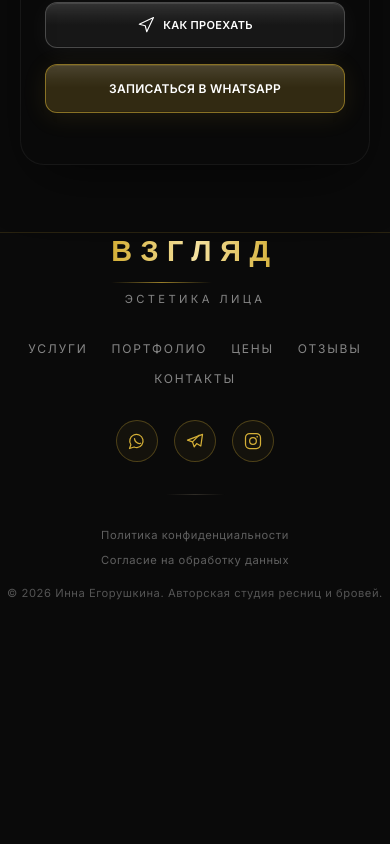
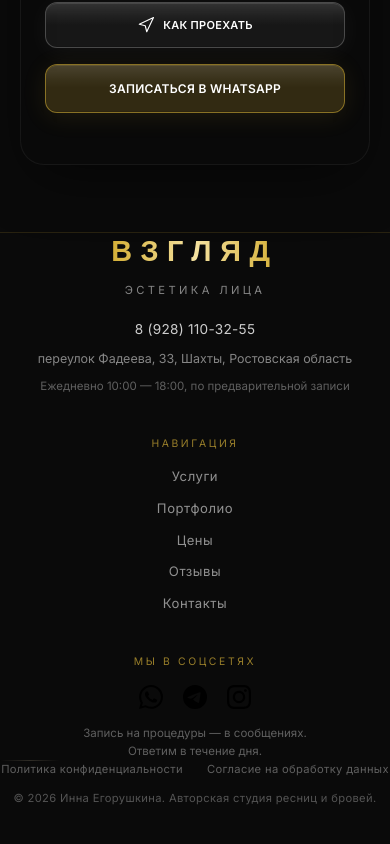
Before and after one commit to GautamaBTC/ProjectBot, a React (Vite) app: page / in a window 390 px wide. Shown: the part 6505-7349 px from the top of the page. Before the commit the page ends 7155 px from the top, so only its background shows below. Built offline with nearby package versions, Linux system fonts and the light colour scheme; a web font is replaced by a local one.

Commit message:
Redesign footer: 3-col layout, brand social icons (simple-icons), contacts, reveal anim

```diff
--- a/src/components/sections/Footer.tsx
+++ b/src/components/sections/Footer.tsx
@@ -1,5 +1,9 @@
 import Divider from '../ui/Divider';
 import { CONTACTS } from '../../lib/constants';
+import ScrollDirectionReveal from '../ScrollDirectionReveal';
+
+// Brand-иконки (премиальные, ровные контуры) — simple-icons
+import { siWhatsapp, siTelegram, siInstagram } from 'simple-icons';
 
 const NAV_LINKS = [
   { label: 'Услуги', href: '#services' },
@@ -14,51 +18,44 @@ const LEGAL_LINKS = [
   { label: 'Согласие на обработку данных', href: '/consent.html' },
 ];
 
-// Кастомные SVG-иконки в едином outline-стиле (как в Contact, план 9.3)
-const IconWhatsApp = ({ size = 20 }: { size?: number }) => (
-  <svg width={size} height={size} viewBox="0 0 24 24" fill="none" stroke="currentColor" strokeWidth={1.5} strokeLinecap="round" strokeLinejoin="round">
-    <path d="M3 21l1.65-4.5A8 8 0 1 1 12 20a8 8 0 0 1-3.5-.8L3 21z" />
-    <path d="M9 9c0 3 3 6 6 6 .5 0 .9-.1 1.3-.3" />
-  </svg>
+// Точные brand-иконки (без кружков-рамок). Цвет задаётся через currentColor.
+const SOCIALS = [
+  { key: 'whatsapp', label: 'WhatsApp', href: `https://wa.me/${CONTACTS.whatsapp}`, icon: siWhatsapp },
+  { key: 'telegram', label: 'Telegram', href: 'https://t.me/inna_egorushkina', icon: siTelegram },
+  { key: 'instagram', label: 'Instagram', href: 'https://instagram.com/inna.egorushkina', icon: siInstagram },
+];
+
+const gold = '#d4af37';
+
+// Рендер brand-SVG (simple-icons) с нужным цветом
+function BrandIcon({ svg, size = 22 }: { svg: string; size?: number }) {
+  return (
+    <span
+      aria-hidden
+      style={{ width: size, height: size, display: 'inline-flex', color: 'currentColor' }}
+      dangerouslySetInnerHTML={{ __html: svg.replace(/width="[^"]*"/, '').replace(/height="[^"]*"/, '') }}
+    />
   );
-
-const IconTelegram = ({ size = 20 }: { size?: number }) => (
-  <svg width={size} height={size} viewBox="0 0 24 24" fill="none" stroke="currentColor" strokeWidth={1.5} strokeLinecap="round" strokeLinejoin="round">
-    <path d="M21 4L3 11l6 2 2 6 3-4 5 3z" />
-    <path d="M9 13l8-8" />
-  </svg>
-);
-
-const IconInstagram = ({ size = 20 }: { size?: number }) => (
-  <svg width={size} height={size} viewBox="0 0 24 24" fill="none" stroke="currentColor" strokeWidth={1.5} strokeLinecap="round" strokeLinejoin="round">
-    <rect x="3" y="3" width="18" height="18" rx="5" />
-    <circle cx="12" cy="12" r="4" />
-    <circle cx="17" cy="7" r="1" fill="currentColor" stroke="none" />
-  </svg>
-);
-
-const SOCIALS = [
-  { key: 'whatsapp', label: 'WhatsApp', href: `https://wa.me/${CONTACTS.whatsapp}`, Icon: IconWhatsApp },
-  { key: 'telegram', label: 'Telegram', href: 'https://t.me/inna_egorushkina', Icon: IconTelegram },
-  { key: 'instagram', label: 'Instagram', href: 'https://instagram.com/inna.egorushkina', Icon: IconInstagram },
-];
+}
 
 export default function Footer() {
   return (
+    <ScrollDirectionReveal y={28} duration={0.7}>
       <footer
-      className="relative mt-16 pt-16 pb-10 px-5 md:px-8"
+        className="relative mt-16 pt-16 px-5 md:px-8"
         style={{
           borderTop: '1px solid rgba(212,175,55,0.15)',
           paddingBottom: 'max(3rem, env(safe-area-inset-bottom))',
         }}
       >
-      <div className="max-w-6xl mx-auto flex flex-col items-center gap-8">
-        {/* Decorative logo (план 9.1) */}
-        <div className="text-center">
+        <div className="max-w-6xl mx-auto grid grid-cols-1 md:grid-cols-3 gap-10 md:gap-8">
+          {/* Колонка 1 — лого + контакты */}
+          <div className="flex flex-col items-center md:items-start gap-5 text-center md:text-left">
+            <div>
               <h2
                 style={{
                   fontFamily: "'League Spartan', sans-serif",
-              fontSize: 'clamp(1.8rem, 4vw, 2.5rem)',
+                  fontSize: 'clamp(1.8rem, 4vw, 2.4rem)',
                   fontWeight: 600,
                   letterSpacing: '0.3em',
                   textTransform: 'uppercase',
@@ -71,15 +68,6 @@ export default function Footer() {
               >
                 ВЗГЛЯД
               </h2>
-          {/* Золотая орнаментальная линия */}
-          <div
-            className="mx-auto"
-            style={{
-              width: '60%',
-              height: 1,
-              background: 'linear-gradient(90deg, transparent, rgba(212,175,55,0.7), transparent)',
-            }}
-          />
               <p
                 style={{
                   fontFamily: "'Inter', sans-serif",
@@ -87,15 +75,49 @@ export default function Footer() {
                   color: 'rgba(255,255,255,0.5)',
                   letterSpacing: '0.3em',
                   textTransform: 'uppercase',
-              marginTop: 8,
                 }}
               >
                 эстетика лица
               </p>
             </div>
 
-        {/* Navigation links */}
-        <nav className="flex flex-wrap justify-center gap-x-6 gap-y-3">
+            <div className="flex flex-col gap-2.5" style={{ fontFamily: "'Inter', sans-serif" }}>
+              <a
+                href={`tel:${CONTACTS.phone}`}
+                className="transition-colors duration-300 hover:text-[#d4af37]"
+                style={{ fontSize: '0.85rem', color: 'rgba(255,255,255,0.8)', textDecoration: 'none', letterSpacing: '0.02em' }}
+              >
+                {CONTACTS.phoneDisplay}
+              </a>
+              <a
+                href={CONTACTS.routeUrl}
+                target="_blank"
+                rel="noopener noreferrer"
+                className="transition-colors duration-300 hover:text-[#d4af37]"
+                style={{ fontSize: '0.78rem', color: 'rgba(255,255,255,0.5)', textDecoration: 'none', lineHeight: 1.5 }}
+              >
+                {CONTACTS.address}
+              </a>
+              <p style={{ fontSize: '0.72rem', color: 'rgba(255,255,255,0.35)', margin: 0, lineHeight: 1.5 }}>
+                {CONTACTS.hours}
+              </p>
+            </div>
+          </div>
+
+          {/* Колонка 2 — навигация */}
+          <nav className="flex flex-col items-center md:items-start gap-3">
+            <span
+              style={{
+                fontFamily: "'Inter', sans-serif",
+                fontSize: '0.65rem',
+                color: 'rgba(212,175,55,0.7)',
+                letterSpacing: '0.25em',
+                textTransform: 'uppercase',
+                marginBottom: 4,
+              }}
+            >
+              Навигация
+            </span>
             {NAV_LINKS.map((link) => (
               <a
                 key={link.href}
@@ -103,11 +125,9 @@ export default function Footer() {
                 className="transition-colors duration-300 hover:text-[#d4af37]"
                 style={{
                   fontFamily: "'Inter', sans-serif",
-                fontSize: '0.75rem',
-                color: 'rgba(255,255,255,0.5)',
-                letterSpacing: '0.15em',
-                textTransform: 'uppercase',
-                fontWeight: 400,
+                  fontSize: '0.82rem',
+                  color: 'rgba(255,255,255,0.55)',
+                  letterSpacing: '0.04em',
                   textDecoration: 'none',
                 }}
               >
@@ -116,9 +136,21 @@ export default function Footer() {
             ))}
           </nav>
 
-        {/* Social Icons — единый outline-стиль (план 9.3) */}
-        <div className="flex gap-4">
-          {SOCIALS.map(({ key, label, href, Icon }) => (
+          {/* Колонка 3 — соцсети + часы-примечание */}
+          <div className="flex flex-col items-center md:items-end gap-4 text-center md:text-right">
+            <span
+              style={{
+                fontFamily: "'Inter', sans-serif",
+                fontSize: '0.65rem',
+                color: 'rgba(212,175,55,0.7)',
+                letterSpacing: '0.25em',
+                textTransform: 'uppercase',
+              }}
+            >
+              Мы в соцсетях
+            </span>
+            <div className="flex gap-5">
+              {SOCIALS.map(({ key, label, href, icon }) => (
                 <a
                   key={key}
                   href={href}
@@ -127,27 +159,38 @@ export default function Footer() {
                   aria-label={label}
                   className="transition-all duration-300 hover:-translate-y-0.5"
                   style={{
-                width: 42,
-                height: 42,
-                borderRadius: '50%',
-                display: 'flex',
-                alignItems: 'center',
-                justifyContent: 'center',
-                border: '1px solid rgba(212,175,55,0.3)',
-                background: 'rgba(212,175,55,0.05)',
-                color: '#d4af37',
+                    color: 'rgba(255,255,255,0.55)',
+                    display: 'inline-flex',
                   }}
+                  onMouseEnter={(e) => (e.currentTarget.style.color = gold)}
+                  onMouseLeave={(e) => (e.currentTarget.style.color = 'rgba(255,255,255,0.55)')}
                 >
-              <Icon size={20} />
+                  <BrandIcon svg={icon.svg} size={24} />
                 </a>
               ))}
             </div>
+            <p
+              style={{
+                fontFamily: "'Inter', sans-serif",
+                fontSize: '0.72rem',
+                color: 'rgba(255,255,255,0.35)',
+                margin: 0,
+                lineHeight: 1.5,
+                maxWidth: '16rem',
+              }}
+            >
+              Запись на процедуры — в сообщениях.<br />Ответим в течение дня.
+            </p>
+          </div>
+        </div>
 
+        <div className="max-w-6xl mx-auto mt-12">
           <Divider />
+        </div>
 
-        {/* Legal + Copyright (план 9.2) */}
-        <div className="flex flex-col items-center gap-4">
-          <div className="flex flex-wrap justify-center gap-x-6 gap-y-2">
+        {/* Низ — legal + copyright */}
+        <div className="max-w-6xl mx-auto mt-6 flex flex-col md:flex-row items-center justify-between gap-3">
+          <div className="flex flex-wrap justify-center md:justify-start gap-x-6 gap-y-2">
             {LEGAL_LINKS.map((link) => (
               <a
                 key={link.href}
@@ -157,7 +200,7 @@ export default function Footer() {
                   fontFamily: "'Inter', sans-serif",
                   fontSize: '0.7rem',
                   color: 'rgba(255,255,255,0.35)',
-                  letterSpacing: '0.05em',
+                  letterSpacing: '0.03em',
                   textDecoration: 'none',
                 }}
               >
@@ -166,18 +209,19 @@ export default function Footer() {
             ))}
           </div>
           <p
-            className="text-center"
+            className="text-center md:text-right"
             style={{
               fontFamily: "'Inter', sans-serif",
               fontSize: '0.7rem',
               color: 'rgba(255,255,255,0.3)',
-              letterSpacing: '0.05em',
+              letterSpacing: '0.03em',
+              margin: 0,
             }}
           >
             © 2026 Инна Егорушкина. Авторская студия ресниц и бровей.
           </p>
         </div>
-      </div>
       </footer>
+    </ScrollDirectionReveal>
   );
 }
```
Lines whose indentation alone changed are shown as unchanged.
